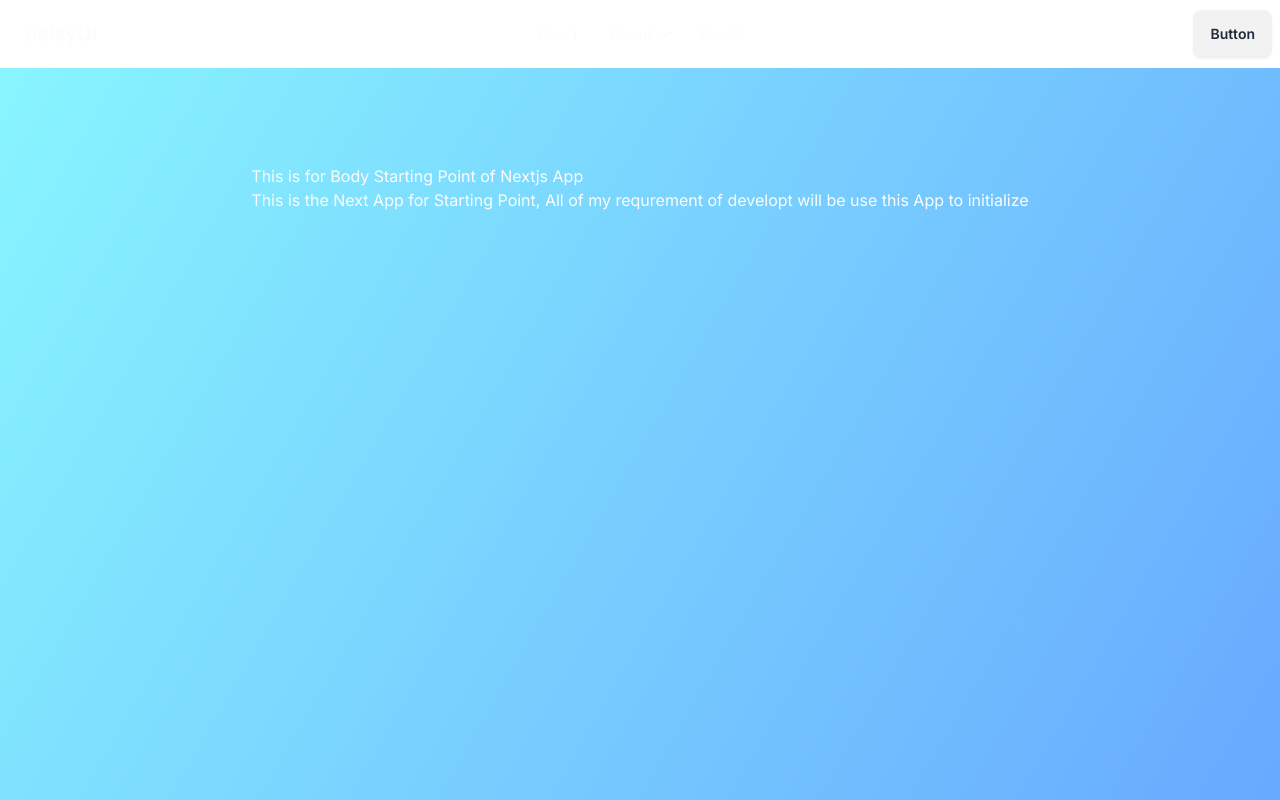
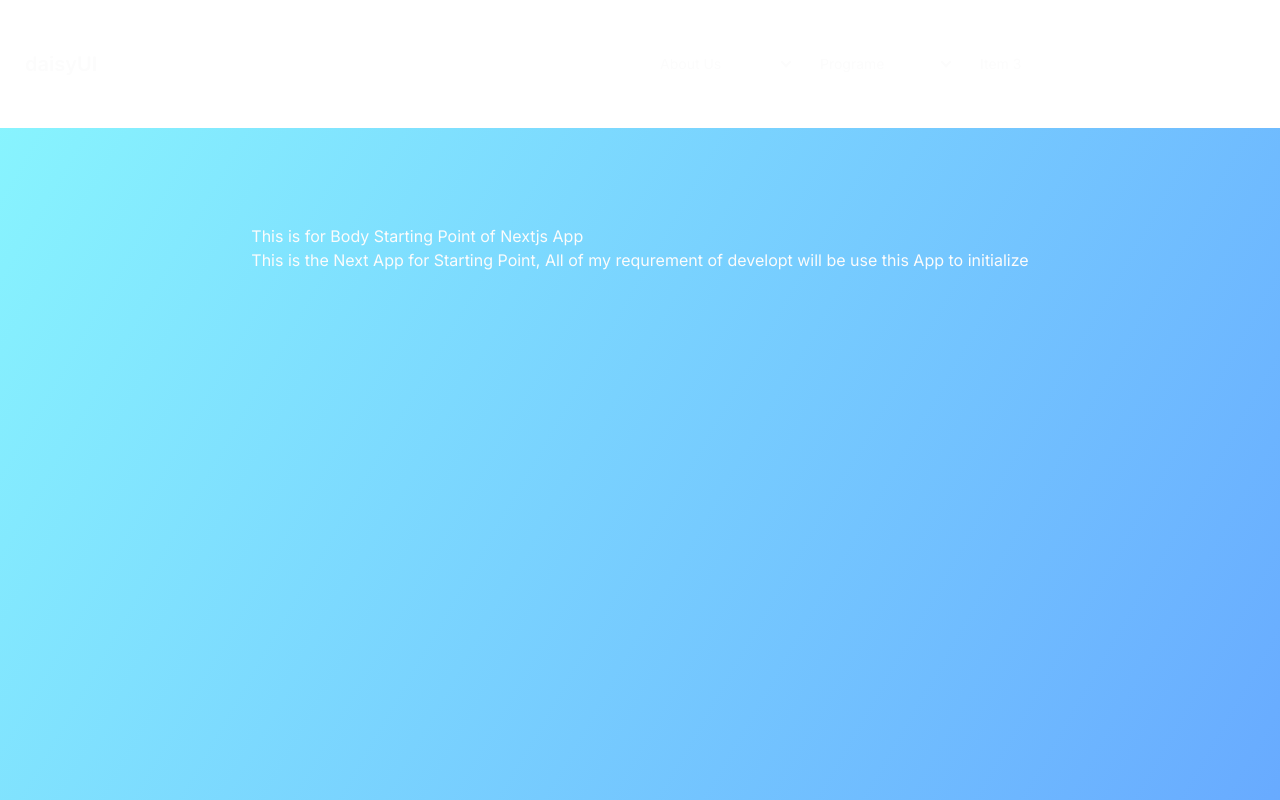
Before and after one commit to Sume-lang/ylkmp.org, a Next.js app: page / in a window 1280 px wide. Shown: the top 800 px of the page. Built offline with nearby package versions, Linux system fonts and the light colour scheme.

Commit message:
adding the navigations styles

```diff
--- a/src/app/default-elements/navigations.jsx
+++ b/src/app/default-elements/navigations.jsx
@@ -1,7 +1,7 @@
 import "./nav-bod-foo.css";
 function Navigations() {
   return (
-    <div className="navbar bg-base-100">
+    <div className="navbar bg-base-100 h-32">
       <div className="navbar-start">
         <div className="dropdown">
           <div tabIndex={0} role="button" className="btn btn-ghost lg:hidden">
@@ -14,14 +14,14 @@ function Navigations() {
               <path
                 strokeLinecap="round"
                 strokeLinejoin="round"
-                strokeWidth="2"
+                strokeWidth="5"
                 d="M4 6h16M4 12h8m-8 6h16"
               />
             </svg>
           </div>
           <ul
             tabIndex={0}
-            className="menu menu-sm dropdown-content mt-3 z-[1] p-2 shadow bg-base-100 rounded-box w-52">
+            className="menu menu-sm dropdown-content mt-3 z-[1] p-2 shadow bg-base-100 rounded-box">
             <li>
               <a>About Us</a>
               <ul className="p-2">
@@ -103,17 +103,39 @@ function Navigations() {
       <div className="navbar-center hidden lg:flex">
         <ul className="menu menu-horizontal px-1">
           <li>
-            <a>Item 1</a>
+            <details className="w-40">
+              <summary>About Us</summary>
+              <ul className="p-2">
+                <li>
+                  <a>Our Profiles</a>
+                </li>
+                <li>
+                  <a>Our Mission and Vision</a>
+                </li>
+                <li>
+                  <a>Principle</a>
+                </li>
+                <li>
+                  <a>The Team Members</a>
+                </li>
+              </ul>
+            </details>
           </li>
           <li>
-            <details>
-              <summary>Parent</summary>
+            <details className="w-40">
+              <summary>Programe</summary>
               <ul className="p-2">
                 <li>
-                  <a>Submenu 1</a>
+                  <a>Food Security</a>
                 </li>
                 <li>
-                  <a>Submenu 2</a>
+                  <a>Rural Community</a>
+                </li>
+                <li>
+                  <a>Community Developtment</a>
+                </li>
+                <li>
+                  <a>Emergency Response</a>
                 </li>
               </ul>
             </details>
@@ -123,9 +145,6 @@ function Navigations() {
           </li>
         </ul>
       </div>
-      <div className="navbar-end">
-        <a className="btn">Button</a>
-      </div>
     </div>
   );
 }
```
